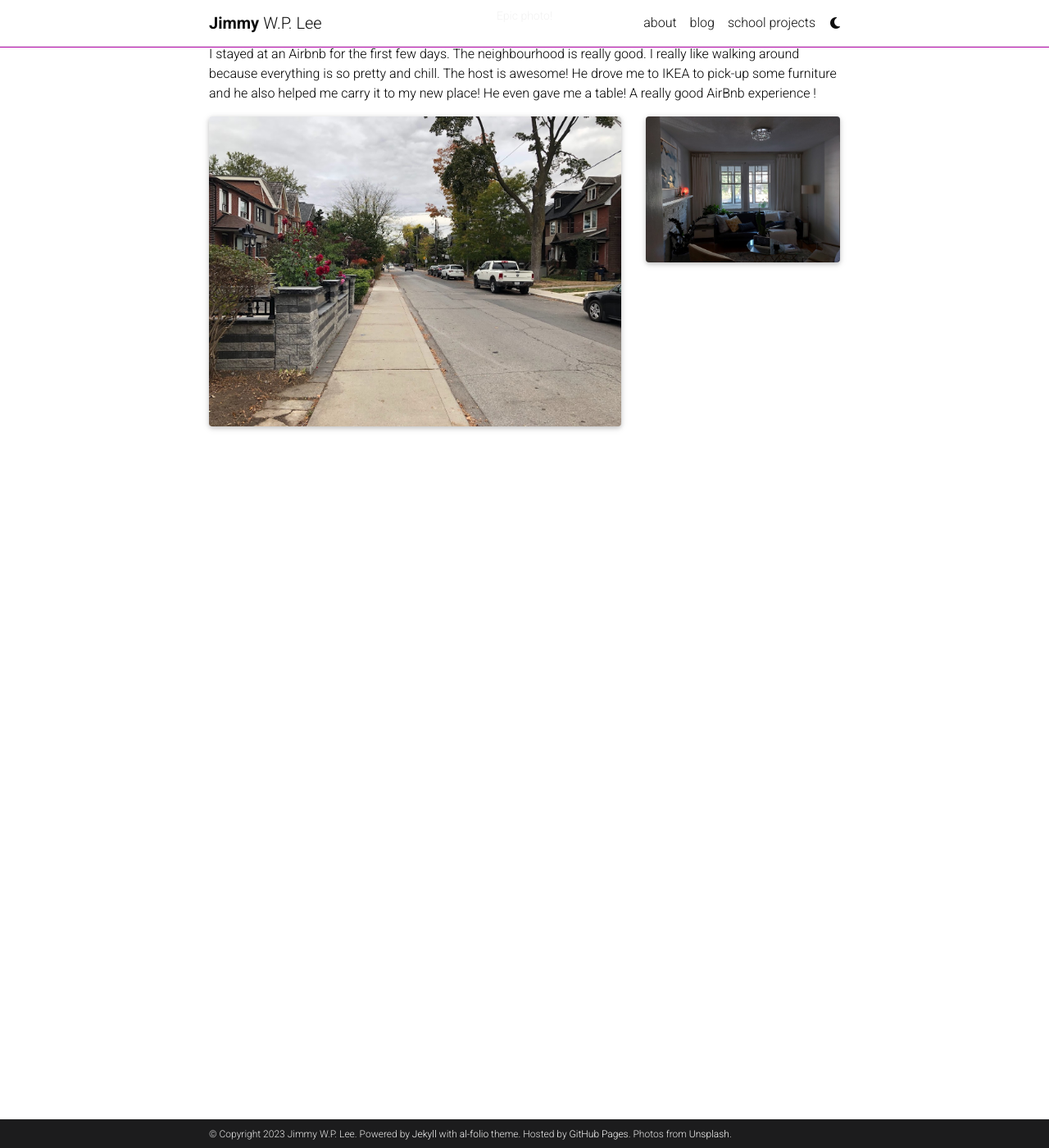
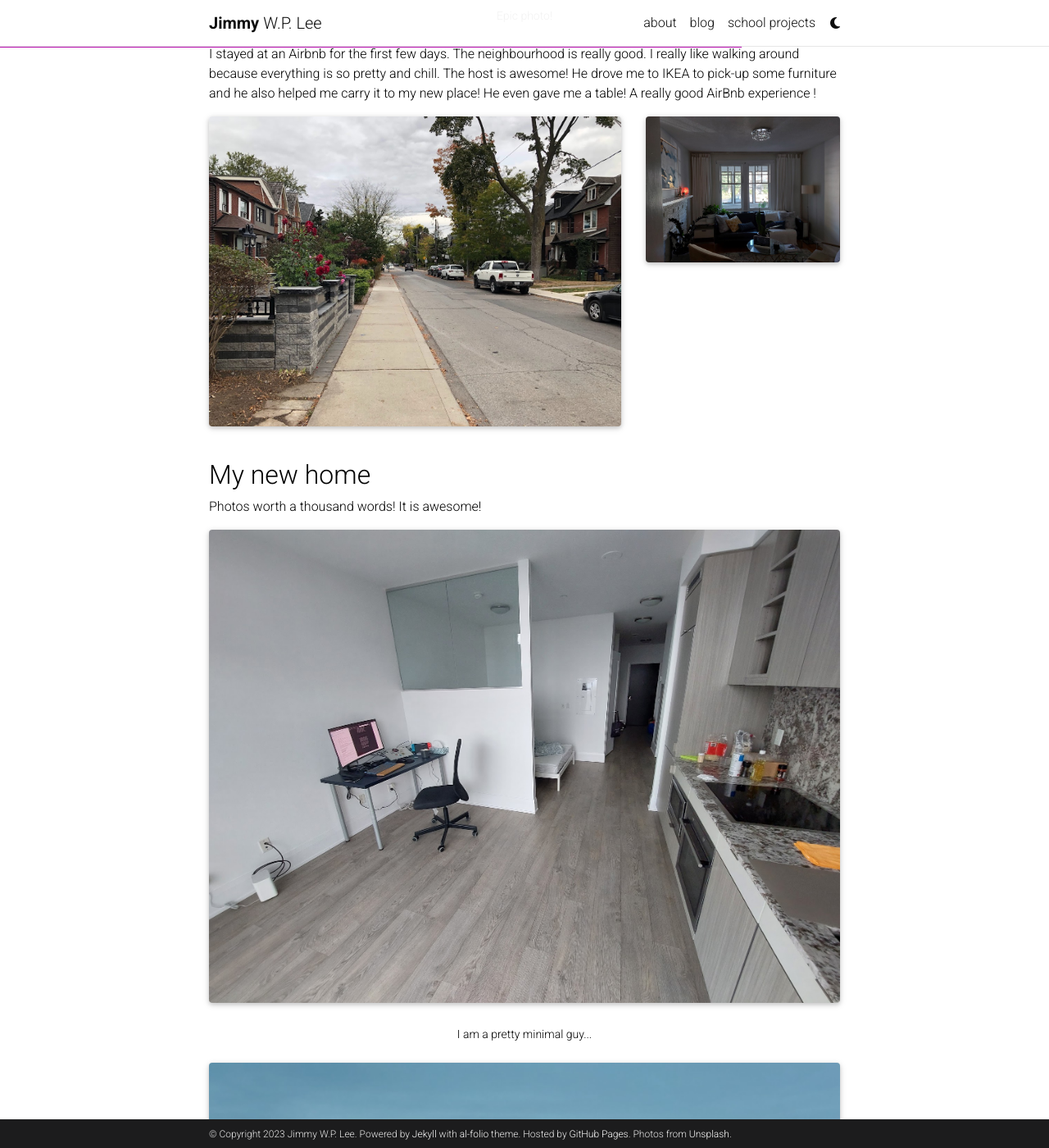
Before and after one commit to j4M0Fj1MMy/j4M0Fj1MMy.github.io, a Jekyll site: the page built from _news/announcement_3.md, in a window 1280 px wide and 1400 px high, scrolled down 1488 px. Shown: the whole window at 82% size. Built offline with Jekyll 4.4.1, drawn with Linux system fonts in a browser that asks for light colours; full-size pictures stand in for the smaller copies a plugin makes; comment, search, counter and statistics services are not loaded; a style sheet for code colours, icons or effects is not loaded; some of the changed text lies outside the part shown.

Commit message:
add new home

```diff
--- a/_news/announcement_3.md
+++ b/_news/announcement_3.md
@@ -39,3 +39,24 @@
 <div class="caption">
 
 </div>
+
+## My new home
+
+Photos worth a thousand words! It is awesome!
+
+<div class="row">
+    <div class="col-sm mt-3 mt-md-0">
+        {% include figure.html path="assets/img/newplace.jpg" title="group pic" class="img-fluid rounded z-depth-1" %}
+    </div>
+</div>
+<div class="caption">
+    I am a pretty minimal guy...
+</div>
+<div class="row">
+    <div class="col-sm mt-3 mt-md-0">
+        {% include figure.html path="assets/img/newplaceview.jpg" title="group pic" class="img-fluid rounded z-depth-1" %}
+    </div>
+</div>
+<div class="caption">
+    This is what I am for...
+</div>
```
Also changed, not shown: assets/img/newplace.jpg (added), assets/img/newplaceview.jpg (added).
